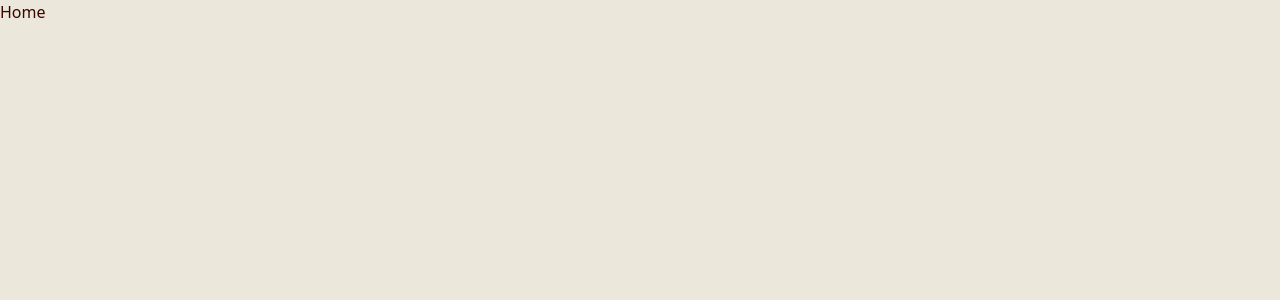
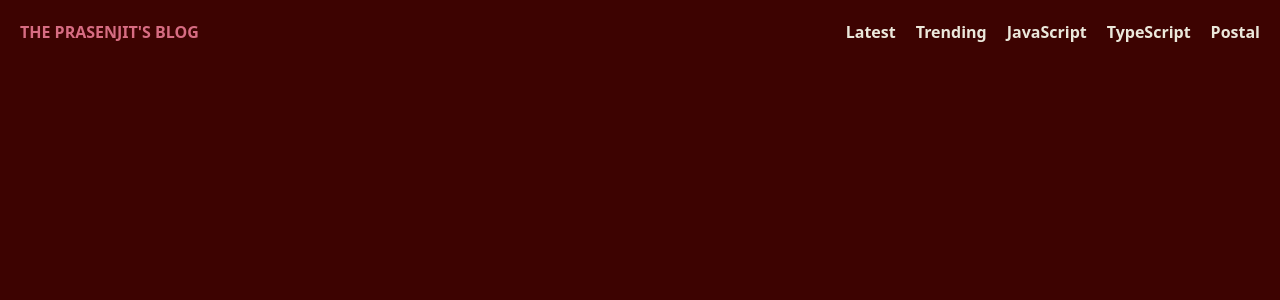
Before and after one commit to prasenjitpriyan/prasenjit-blog, a Next.js app: page / in a window 1280 px wide. Shown: the top 300 px of the page. Built offline with nearby package versions, Linux system fonts and the light colour scheme.

Commit message:
Navbar added

```diff
--- a/app/layout.tsx
+++ b/app/layout.tsx
@@ -46,9 +46,7 @@ export default function RootLayout({
 }>) {
   return (
     <html lang="en">
-      <body className={`${inter.variable} antialiased bg-color1 text-color4`}>
-        {children}
-      </body>
+      <body className={`${inter.variable} antialiased`}>{children}</body>
     </html>
   )
 }
--- a/app/page.tsx
+++ b/app/page.tsx
@@ -1,7 +1,12 @@
+import HeroSection from '@/components/HeroSection'
 import React from 'react'
 
 const Home = async () => {
-  return <div>Home</div>
+  return (
+    <main className="min-h-screen">
+      <HeroSection />
+    </main>
+  )
 }
 
 export default Home
--- /dev/null
+++ b/components/HeroSection.tsx
@@ -0,0 +1,14 @@
+'use client'
+
+import React from 'react'
+import Navbar from './Navbar'
+
+const HeroSection = () => {
+  return (
+    <section className="h-screen bg-color4 text-color1">
+      <Navbar />
+    </section>
+  )
+}
+
+export default HeroSection
--- /dev/null
+++ b/components/Navbar.tsx
@@ -0,0 +1,75 @@
+'use client'
+
+import React, { useState } from 'react'
+import { usePathname } from 'next/navigation'
+import { RxHamburgerMenu } from 'react-icons/rx'
+import { IoMdClose } from 'react-icons/io'
+import Link from 'next/link'
+
+const Navbar = () => {
+  const [isOpen, setIsOpen] = useState(false)
+
+  const pathname = usePathname()
+  const navLinks = [
+    { label: 'Latest', href: '/latest' },
+    { label: 'Trending', href: '/trending' },
+    { label: 'JavaScript', href: '/javascript' },
+    { label: 'TypeScript', href: '/typescript' },
+    { label: 'Postal', href: '/postal' }
+  ]
+
+  return (
+    <nav className="h-16 flex justify-between items-center p-5 bg-color4">
+      <Link href={'/'} className="uppercase font-semibold text-color2">
+        The Prasenjit&apos;s Blog
+      </Link>
+
+      {/* Desktop Menu */}
+      <ul className="hidden md:flex gap-5 font-semibold text-color1">
+        {navLinks.map((link) => (
+          <li key={link.href}>
+            <Link
+              href={link.href}
+              className={`relative group ${
+                pathname === link.href ? 'text-color2' : 'text-color1'
+              }`}
+            >
+              {link.label}
+            </Link>
+          </li>
+        ))}
+      </ul>
+
+      {/* Mobile Menu Button */}
+      <button
+        className="md:hidden text-2xl text-color1"
+        onClick={() => setIsOpen(!isOpen)}
+      >
+        {isOpen ? <IoMdClose /> : <RxHamburgerMenu />}
+      </button>
+
+      {/* Mobile Menu */}
+      {isOpen && (
+        <ul className="absolute top-16 left-0 w-full bg-color4 text-color1 flex flex-col items-center gap-4 py-5 px-5 md:hidden">
+          {navLinks.map((link) => (
+            <li
+              key={link.href}
+              className="w-full py-2 bg-color2 rounded flex justify-center font-semibold"
+            >
+              <Link
+                href={link.href}
+                className={`relative group ${
+                  pathname === link.href ? 'text-color2' : 'text-color1'
+                }`}
+              >
+                {link.label}
+              </Link>
+            </li>
+          ))}
+        </ul>
+      )}
+    </nav>
+  )
+}
+
+export default Navbar
--- a/package.json
+++ b/package.json
@@ -12,7 +12,8 @@
     "framer-motion": "^12.5.0",
     "next": "15.2.2",
     "react": "^19.0.0",
-    "react-dom": "^19.0.0"
+    "react-dom": "^19.0.0",
+    "react-icons": "^5.5.0"
   },
   "devDependencies": {
     "@eslint/eslintrc": "^3",
```
Also changed, not shown: 1 other file (tests, documents, lock files or other folders).
